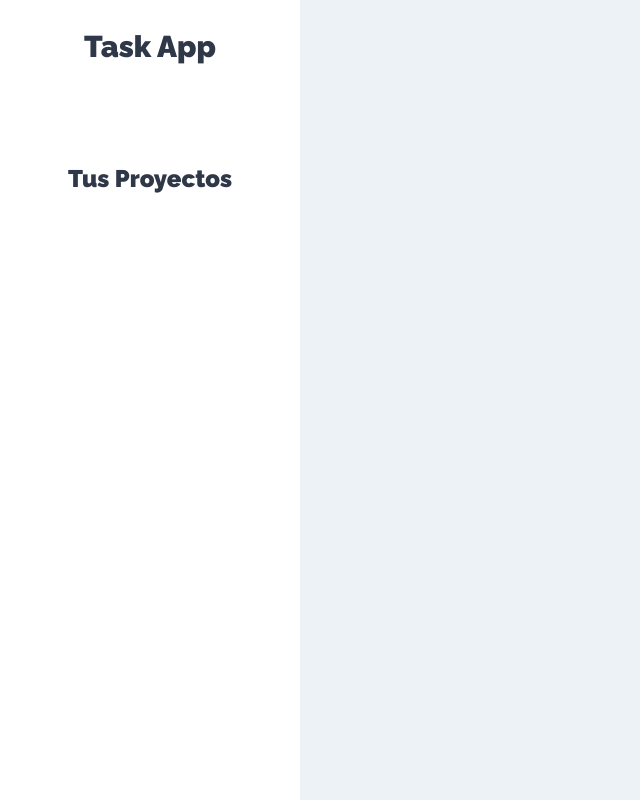
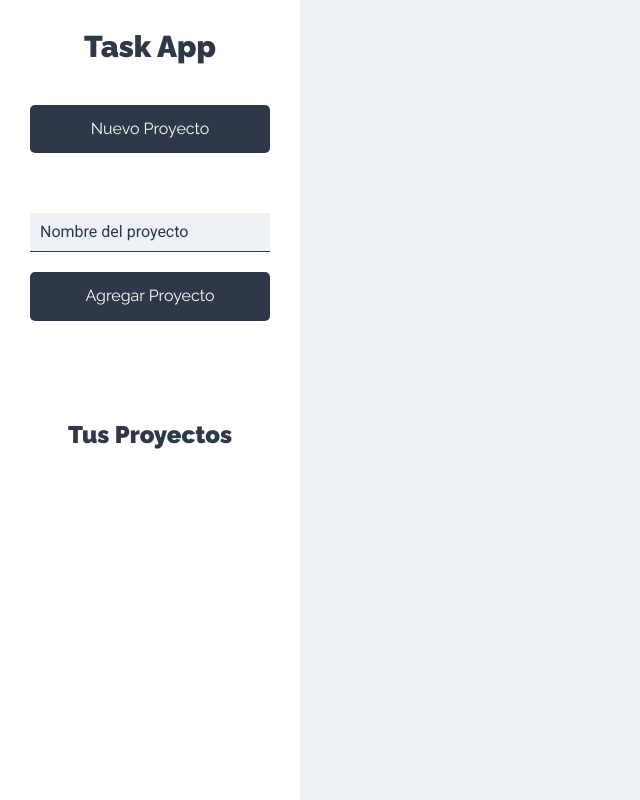
Before and after one commit to ArianAngoma/task-app-frontend-react, a React (Create React App) app: page /projects in a window 1280 px wide. Shown: the whole page, without its empty margins (0-640 px from the left). Built offline with nearby package versions, Linux system fonts and the light colour scheme.

Commit message:
Formulario para Nuevo Proyecto

```diff
--- a/src/components/layout/Sidebar.js
+++ b/src/components/layout/Sidebar.js
@@ -1,7 +1,13 @@
+/* Importaciones propias */
+import {NewProject} from '../projects/NewProject';
+
 export const Sidebar = () => {
     return (
         <aside>
             <h1>Task App</h1>
+
+            <NewProject/>
+
             <div className="projects">
                 <h2>Tus Proyectos</h2>
             </div>
--- /dev/null
+++ b/src/components/projects/NewProject.js
@@ -0,0 +1,21 @@
+export const NewProject = () => {
+    return (
+        <>
+            <button type="button"
+                    className="btn btn-block btn-primary">
+                Nuevo Proyecto
+            </button>
+
+            <form className="new-project-form">
+                <input type="text"
+                       className="input-text"
+                       placeholder="Nombre del proyecto"
+                       name="projectName"/>
+
+                <input type="submit"
+                       className="btn btn-primary btn-block"
+                       value="Agregar Proyecto"/>
+            </form>
+        </>
+    )
+}
--- a/src/index.css
+++ b/src/index.css
@@ -126,7 +126,7 @@ aside {
     padding: 3rem;
 }
 
-.formulario-nuevo-proyecto {
+.new-project-form {
     margin-top: 6rem;
 }
 
```
